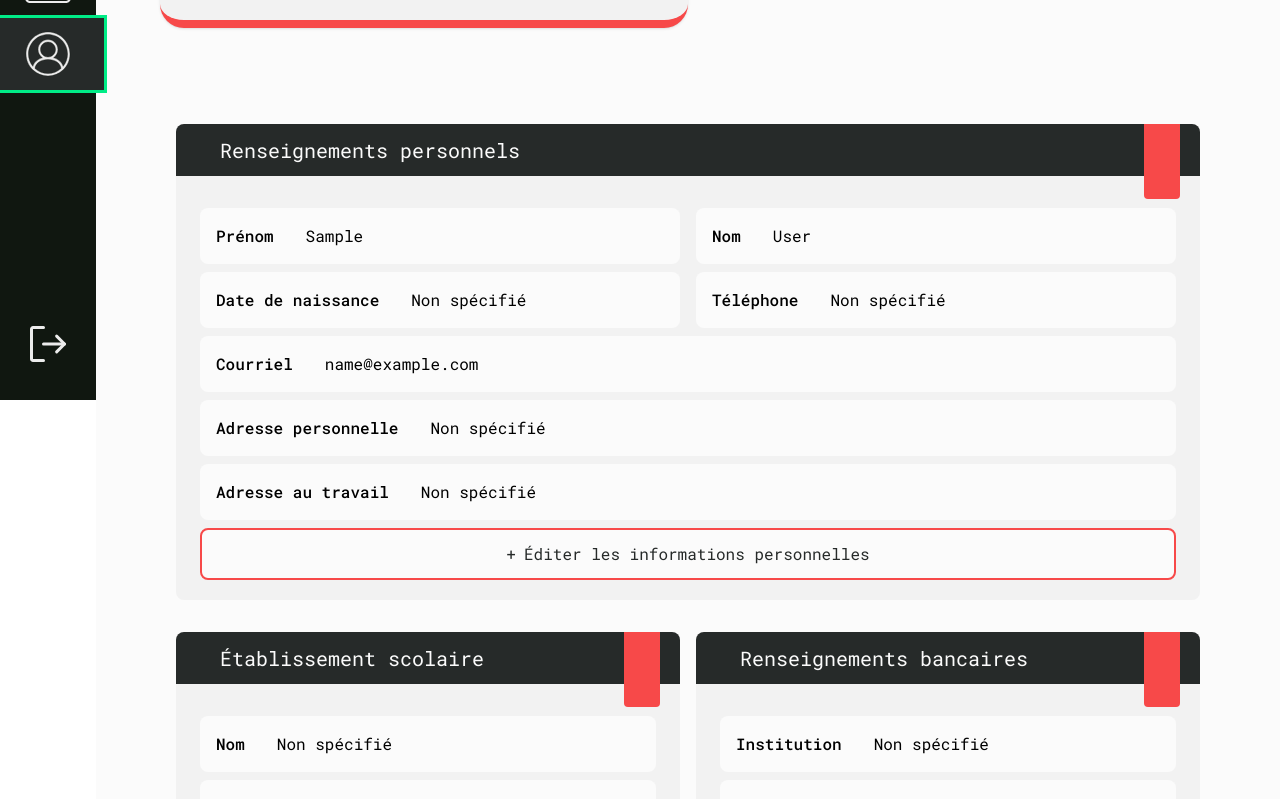
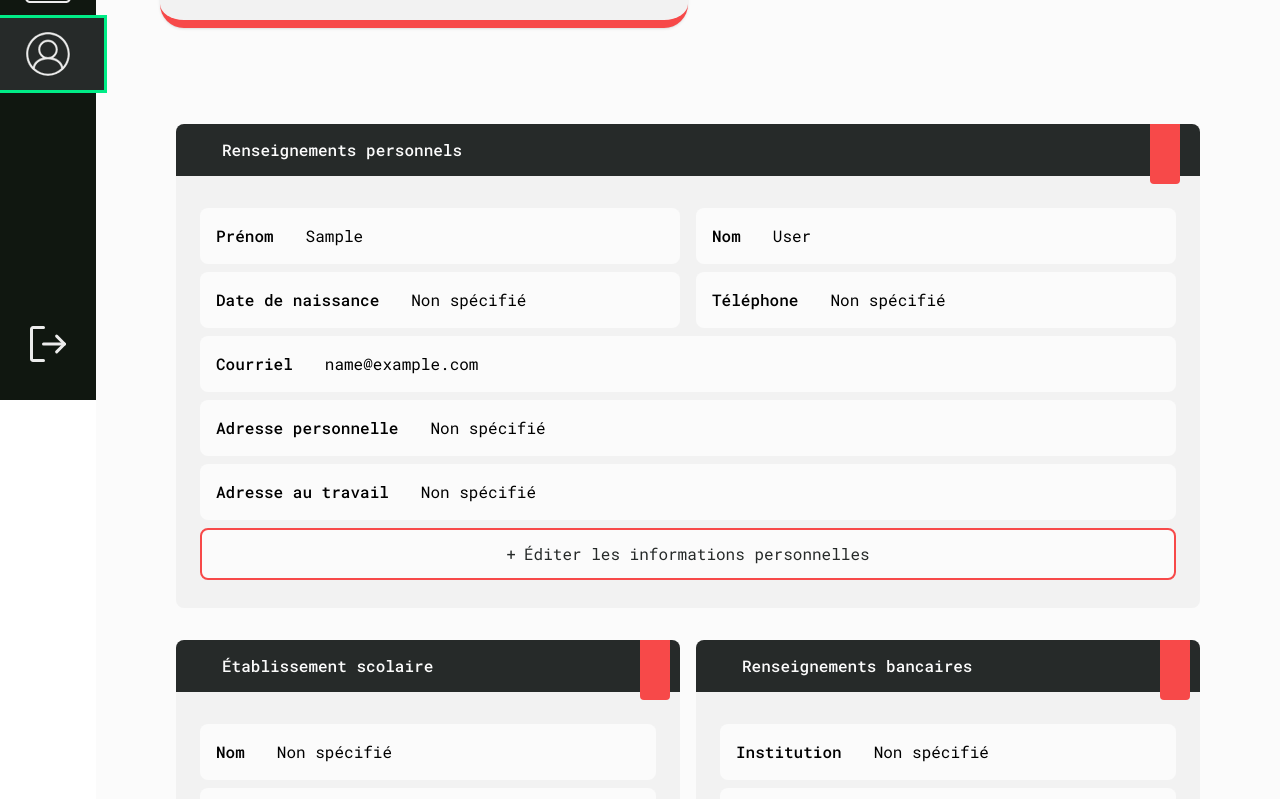
Before and after one commit to Big-pun/projet-synthese, a Vue app: page /profil in a window 1280 px wide. Shown: the part 400-1199 px from the top of the page. Built offline with nearby package versions, Linux system fonts and the light colour scheme; no server answers; sample sign-in values are in the browser's storage.

Commit message:
UI standardisation's start

```diff
--- a/src/assets/styles/main.css
+++ b/src/assets/styles/main.css
@@ -47,6 +47,10 @@
     }
 }
 
+* {
+    box-sizing: border-box;
+}
+
 /* swicth (recurrence) */
 .switch {
     position: relative;
--- a/src/components/budget/BudgetTableTemplate.vue
+++ b/src/components/budget/BudgetTableTemplate.vue
@@ -224,6 +224,7 @@ td:nth-child(1) {
   top: 0;
   right: 2%;
   transition: all 200ms ease;
+  border-radius: 0 0 4px 4px;
 }
 
 table:hover .tag {
--- a/src/components/profile/ProfileBankingInfos.vue
+++ b/src/components/profile/ProfileBankingInfos.vue
@@ -41,13 +41,13 @@ function openEditForm() {
 </script>
 
 <template>
-  <div class="font-roboto w-full bg-light-gray rounded-lg mb-6 pb-1 transition-all duration-200"
+  <div class="box relative font-roboto w-full bg-light-gray rounded-lg mb-6 pb-1 transition-all duration-200 flex flex-col"
   @mouseenter="hovered = true"
       @mouseleave="hovered = false">
 
     <!-- En-tête de la section avec barre de couleur -->
-    <div class="flex items-center justify-between mb-4 p-3 rounded-t-lg bg-gray relative">
-      <h3 class="text-white ml-8 font-roboto">Renseignements bancaires</h3>
+    <div class="flex items-center justify-between mb-4 p-[14px] rounded-t-lg bg-gray relative">
+      <h3 class="text-white ml-8 font-medium font-roboto text-base">Renseignements bancaires</h3>
 
       <!-- Rectangle coloré à droite -->
       <svg width="36" height="75" viewBox="0 0 36 75" fill="none" xmlns="http://www.w3.org/2000/svg"
@@ -84,24 +84,31 @@ function openEditForm() {
     </div>
 
     <!-- Bouton d'édition -->
-    <div class="mx-6 mt-2 mb-4 border-2 rounded-lg overflow-hidden bg-white"
+    <div class="mx-6 mb-4 border-2 rounded-lg overflow-hidden bg-white mt-auto"
     :class="hovered ? 'border-accent1' : 'border-accent2'">
       <button @click="openEditForm"
         class="w-full py-3 px-4 flex items-center justify-center transition-colors duration-200 text-gray hover:bg-accent1">
         <span class="mr-2">+</span> Éditer cette section
       </button>
     </div>
+    <!-- Table tag -->
+    <span class="bg-accent2 tag"></span>
   </div>
 </template>
 
 <style scoped>
-.rectangle-fill-default {
-  fill: #F74949;
-  transition: fill 0.2s ease;
+.tag {
+  position: absolute;
+  height: 60px;
+  width: 30px;
+  top: 0;
+  right: 2%;
+  transition: all 200ms ease;
+  border-radius: 0 0 4px 4px;
 }
 
-.rectangle-fill-hovered {
-  fill: #00EC86;
-  transition: fill 0.2s ease;
+.box:hover .tag {
+  height: 75px;
+  background-color: var(--color-accent1);
 }
 </style>
--- a/src/components/profile/ProfilePersonnalInfos.vue
+++ b/src/components/profile/ProfilePersonnalInfos.vue
@@ -48,12 +48,12 @@ function openEditForm() {
 
 <template>
   <div
-    class="lg:mt-24 font-roboto max-w-screen-lg mx-auto bg-light-gray rounded-lg mb-6 pb-1 transition-all duration-200"
+    class="box flex flex-col relative lg:mt-24 font-roboto max-w-screen-lg mx-auto bg-light-gray rounded-lg mb-6 pb-1 transition-all duration-200"
     @mouseenter="hovered = true"
     @mouseleave="hovered = false">
     <!-- header of the section with status pill -->
-    <div class="flex items-center justify-between mb-4 p-3 rounded-t-lg bg-gray relative z-0">
-      <h3 class="text-white ml-8 font-roboto">Renseignements personnels</h3>
+    <div class="flex items-center justify-between mb-4 p-[14px] rounded-t-lg bg-gray relative z-0">
+      <h3 class="text-white ml-8 font-roboto font-medium text-base">Renseignements personnels</h3>
 
       <!-- Rectangle SVG with color change based on the hovered state -->
       <svg width="36" height="75" viewBox="0 0 36 75" fill="none" xmlns="http://www.w3.org/2000/svg"
@@ -110,8 +110,8 @@ function openEditForm() {
     </div>
 
     <!-- edit buttons -->
-    <div class="mx-6 mt-2 mb-4">
-      <div class="border-2 rounded-lg bg-white overflow-hidden mb-2"
+    <div class="mx-6 mt-2 mb-4 grow">
+      <div class="border-2 rounded-lg bg-white overflow-hidden mb-2 mt-auto"
         :class="hovered ? 'border-accent1' : 'border-accent2'">
         <button @click="openEditForm"
           class="w-full py-3 px-4 flex items-center justify-center transition-colors duration-200 text-gray hover:bg-accent1">
@@ -119,19 +119,27 @@ function openEditForm() {
         </button>
       </div>
     </div>
+    <!-- Table tag -->
+    <span class="bg-accent2 tag"></span>
   </div>
 </template>
 
 <style>
-.rectangle-fill-default {
-  fill: #F74949;
-  transition: fill 0.2s ease;
+.tag {
+  position: absolute;
+  height: 60px;
+  width: 30px;
+  top: 0;
+  right: 2%;
+  transition: all 200ms ease;
+  border-radius: 0 0 4px 4px;
 }
 
-.rectangle-fill-hovered {
-  fill: #00EC86;
-  transition: fill 0.2s ease;
+.box:hover .tag {
+  height: 75px;
+  background-color: var(--color-accent1);
 }
+
 .responsive-margin {
   margin-right: clamp(2rem, 2vw, 4rem);
 }
--- a/src/components/profile/ProfilePreview.vue
+++ b/src/components/profile/ProfilePreview.vue
@@ -62,7 +62,7 @@ function openDeleteProfileForm() {
       </div>
 
       <!-- buttons -->
-      <div class="flex text-lg flex-col justify-center items-end space-y-4 md:space-y-6">
+      <div class="flex text-lg flex-col justify-center items-center lg:items-end space-y-4 md:space-y-6">
         <button
           @click="openChangePasswordForm"
           class="w-full max-w-xs md:max-w-sm flex items-center justify-around bg-gray text-white py-3 px-4 rounded-md hover:bg-hover transition-colors">
--- a/src/components/profile/ProfileSchoolInfos.vue
+++ b/src/components/profile/ProfileSchoolInfos.vue
@@ -29,19 +29,13 @@ function openEditForm() {
 </script>
 
 <template>
-  <div class="font-roboto w-full bg-light-gray rounded-lg mb-6 pb-1 transition-all duration-200"
+  <div class="box flex flex-col font-roboto w-full bg-light-gray rounded-lg mb-6 pb-1 transition-all duration-200 relative"
   @mouseenter="hovered = true"
   @mouseleave="hovered = false">
 
     <!-- header -->
-    <div class="flex items-center justify-between mb-4 p-3 rounded-t-lg bg-gray relative">
-      <h3 class="text-white ml-8 font-roboto">Établissement scolaire</h3>
-
-      <!-- Rectangle -->
-      <svg width="36" height="75" viewBox="0 0 36 75" fill="none" xmlns="http://www.w3.org/2000/svg"
-        class="absolute right-5 top-0 rounded-b transition-colors duration-200">
-        <rect width="36" height="75" :class="{ 'rectangle-fill-default': !hovered, 'rectangle-fill-hovered': hovered }" />
-      </svg>
+    <div class="flex items-center justify-between mb-4 p-[14px] rounded-t-lg bg-gray relative">
+      <h3 class="text-white ml-8 font-medium font-roboto text-base">Établissement scolaire</h3>
     </div>
 
     <!-- school information content -->
@@ -72,24 +66,32 @@ function openEditForm() {
     </div>
 
     <!-- edit button -->
-    <div class="mx-6 mt-2 mb-4 border-2 rounded-lg overflow-hidden bg-white"
+    <div class="mx-6 mt-auto mb-4 border-2 rounded-lg overflow-hidden bg-white"
     :class="hovered ? 'border-accent1' : 'border-accent2'">
       <button @click="openEditForm"
         class="w-full py-3 px-4 flex items-center justify-center transition-colors duration-200 text-gray hover:bg-accent1">
         <span class="mr-2">+</span> Éditer cette section
       </button>
     </div>
+
+    <!-- Table tag -->
+    <span class="bg-accent2 tag"></span>
   </div>
 </template>
 
 <style scoped>
-.rectangle-fill-default {
-  fill: #F74949;
-  transition: fill 0.2s ease;
+.tag {
+  position: absolute;
+  height: 60px;
+  width: 30px;
+  top: 0;
+  right: 2%;
+  transition: all 200ms ease;
+  border-radius: 0 0 4px 4px;
 }
 
-.rectangle-fill-hovered {
-  fill: #00EC86;
-  transition: fill 0.2s ease;
+.box:hover .tag {
+  height: 75px;
+  background-color: var(--color-accent1);
 }
 </style>
--- a/src/view/BudgetView.vue
+++ b/src/view/BudgetView.vue
@@ -81,7 +81,7 @@ const resetBudgetNewMonth = async () => {
 </script>
 
 <template>
-  <div class="flex flex-col gap-8 container mx-auto">
+  <div class="flex flex-col gap-8">
 
     <BudgetPreview :incomesTotal="incomesTotal" :spendingsTotal="spendingsTotal"></BudgetPreview>
 
```
